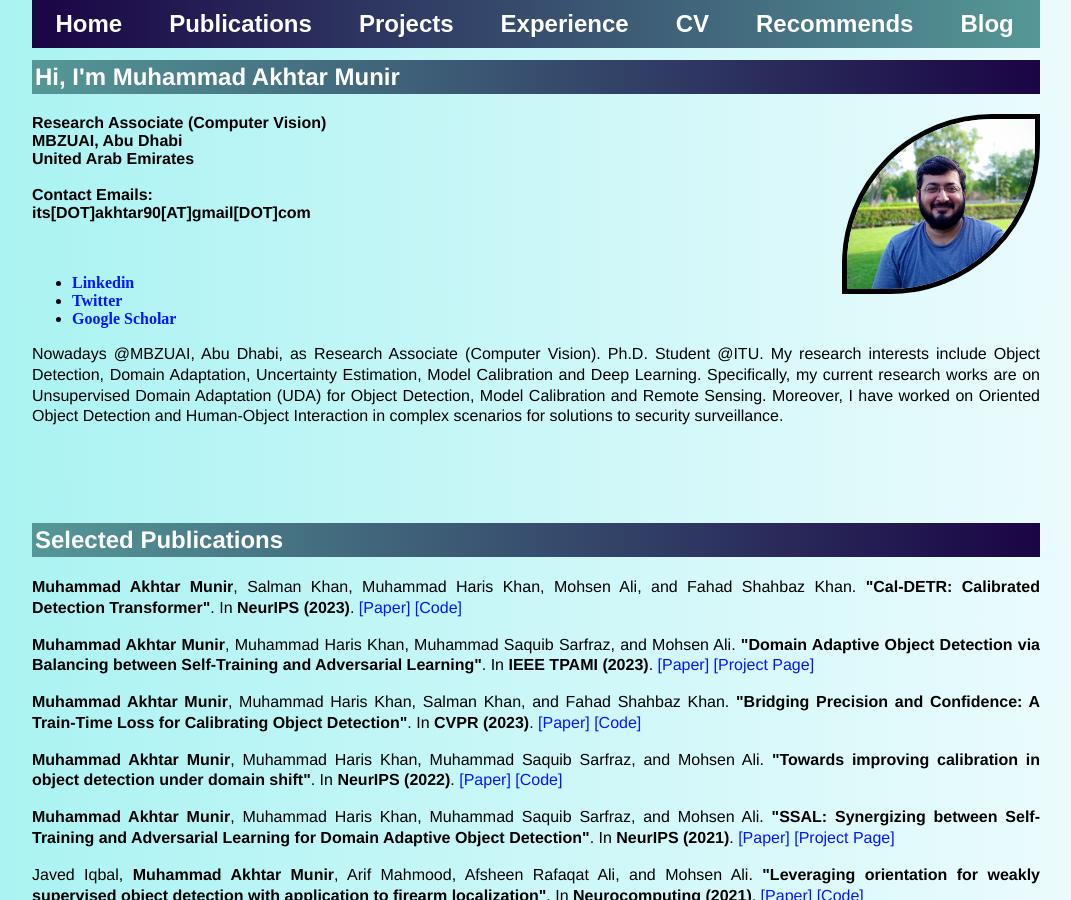
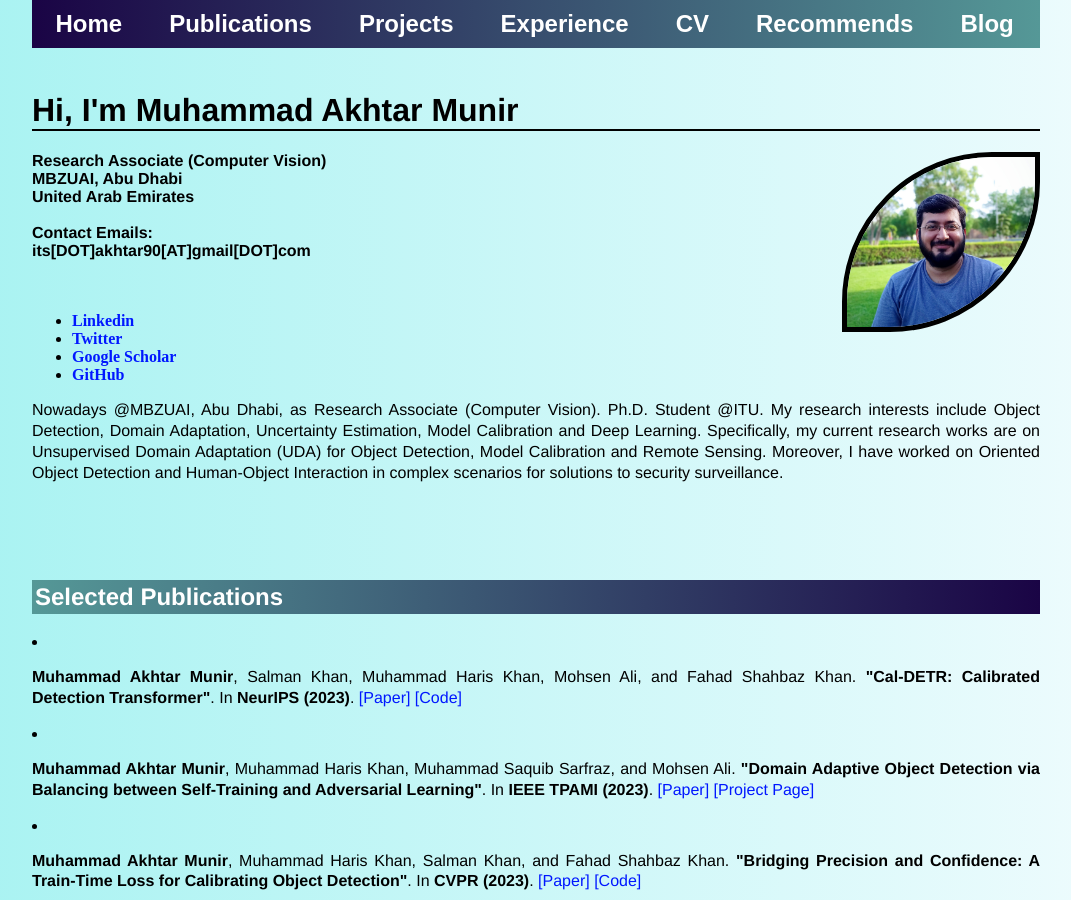
Before and after one commit to akhtarvision/akhtarvision.github.io, a Jekyll site: the page built from index.html, in a window 1280 px wide and 900 px high. Shown: the whole window, without its empty margins (104-1175 px from the left). Built offline with Jekyll 4.4.1, drawn with Linux system fonts in a browser that asks for light colours.

Commit message:
Update index.html

```diff
--- a/index.html
+++ b/index.html
@@ -10,7 +10,7 @@ title: Akhtar, CV & DL
 <!-- 	<div class="column"> -->
 <!-- 	<br>
 	<br> -->
-	<h2>Hi, I'm Muhammad Akhtar Munir</h2>
+	<h1>Hi, I'm Muhammad Akhtar Munir</h1>
 <!-- 	</div> -->
 	      	<img class="roundImg" src="mainpic_git_c.jpg" alt="profile" width="188" height="170" style="float:right">
 
@@ -29,9 +29,10 @@ title: Akhtar, CV & DL
 	<br><br>
 
 		<ul class="social">
-		<li><a href="https://www.linkedin.com/in/muhammad-akhtar-munir-697b3976/">Linkedin</a>
+		<li><a href="https://www.linkedin.com/in/muhammad-akhtar-munir-697b3976/">Linkedin</a></li>
 		<li><a href="https://twitter.com/akhtarTalks">Twitter</a></li>
 		<li><a href="https://scholar.google.com.pk/citations?user=sT-epZAAAAAJ&hl=en">Google Scholar</a></li>
+		<li><a href="https://github.com/akhtarvision">GitHub</a></li>
 <!-- 		<li><a href="http://im.itu.edu.pk/">Research Lab (IML)</a></li> -->
 		</ul>
 
@@ -64,37 +65,37 @@ title: Akhtar, CV & DL
 <table class="imgtable">
 <!-- paper entry-->
 
-<p> <strong>Muhammad Akhtar Munir</strong>, Salman Khan, Muhammad Haris Khan, Mohsen Ali, and Fahad Shahbaz Khan.
+<li><p> <strong>Muhammad Akhtar Munir</strong>, Salman Khan, Muhammad Haris Khan, Mohsen Ali, and Fahad Shahbaz Khan.
 	<strong>"Cal-DETR: Calibrated Detection Transformer"</strong>. In <strong>NeurIPS (2023)</strong>.
 	<a href="https://openreview.net/pdf?id=4SkPTD6XNP">[Paper]</a>
 	<a href="https://github.com/akhtarvision/cal-detr">[Code]</a>
 </p>
 
-<p> <strong>Muhammad Akhtar Munir</strong>, Muhammad Haris Khan, Muhammad Saquib Sarfraz, and Mohsen Ali.
+<li><p> <strong>Muhammad Akhtar Munir</strong>, Muhammad Haris Khan, Muhammad Saquib Sarfraz, and Mohsen Ali.
 	<strong>"Domain Adaptive Object Detection via Balancing between Self-Training and Adversarial Learning"</strong>. In <strong>IEEE TPAMI (2023)</strong>.
 	<a href="https://ieeexplore.ieee.org/document/10173487">[Paper]</a>
 	<a href="https://im.itu.edu.pk/synergizing-domain-adaptation/">[Project Page]</a>
 </p>
 
-<p> <strong>Muhammad Akhtar Munir</strong>, Muhammad Haris Khan, Salman Khan, and Fahad Shahbaz Khan.
+<li><p> <strong>Muhammad Akhtar Munir</strong>, Muhammad Haris Khan, Salman Khan, and Fahad Shahbaz Khan.
 	<strong>"Bridging Precision and Confidence: A Train-Time Loss for Calibrating Object Detection"</strong>. In <strong>CVPR (2023)</strong>.
 	<a href="https://openaccess.thecvf.com/content/CVPR2023/papers/Munir_Bridging_Precision_and_Confidence_A_Train-Time_Loss_for_Calibrating_Object_CVPR_2023_paper.pdf">[Paper]</a>
 	<a href="https://github.com/akhtarvision/bpc_calibration">[Code]</a>
 </p>
 
-<p> <strong>Muhammad Akhtar Munir</strong>, Muhammad Haris Khan, Muhammad Saquib Sarfraz, and Mohsen Ali.
+<li><p> <strong>Muhammad Akhtar Munir</strong>, Muhammad Haris Khan, Muhammad Saquib Sarfraz, and Mohsen Ali.
 	<strong>"Towards improving calibration in object detection under domain shift"</strong>. In <strong>NeurIPS (2022)</strong>.
 	<a href="https://openreview.net/pdf?id=a7YeDeacHpL">[Paper]</a>
 	<a href="https://github.com/akhtarvision/tcd_calib">[Code]</a>
 </p>
 
-<p> <strong>Muhammad Akhtar Munir</strong>, Muhammad Haris Khan, Muhammad Saquib Sarfraz, and Mohsen Ali.
+<li><p> <strong>Muhammad Akhtar Munir</strong>, Muhammad Haris Khan, Muhammad Saquib Sarfraz, and Mohsen Ali.
 	<strong>"SSAL: Synergizing between Self-Training and Adversarial Learning for Domain Adaptive Object Detection"</strong>. In <strong>NeurIPS (2021)</strong>.
 	<a href="https://proceedings.neurips.cc/paper/2021/file/c0cccc24dd23ded67404f5e511c342b0-Paper.pdf">[Paper]</a>
 	<a href="https://im.itu.edu.pk/synergizing-domain-adaptation/">[Project Page]</a>
 </p>
 
-<p> Javed Iqbal, <strong>Muhammad Akhtar Munir</strong>, Arif Mahmood, Afsheen Rafaqat Ali, and Mohsen Ali.
+<li><p> Javed Iqbal, <strong>Muhammad Akhtar Munir</strong>, Arif Mahmood, Afsheen Rafaqat Ali, and Mohsen Ali.
 	<strong>"Leveraging orientation for weakly supervised object detection with application to firearm localization"</strong>. In <strong>Neurocomputing (2021)</strong>.
 	<a href="https://www.sciencedirect.com/science/article/abs/pii/S092523122100151X">[Paper]</a>
 	<a href="https://github.com/akhtarvision/orientation-aware-firearm-detection">[Code]</a>
```
